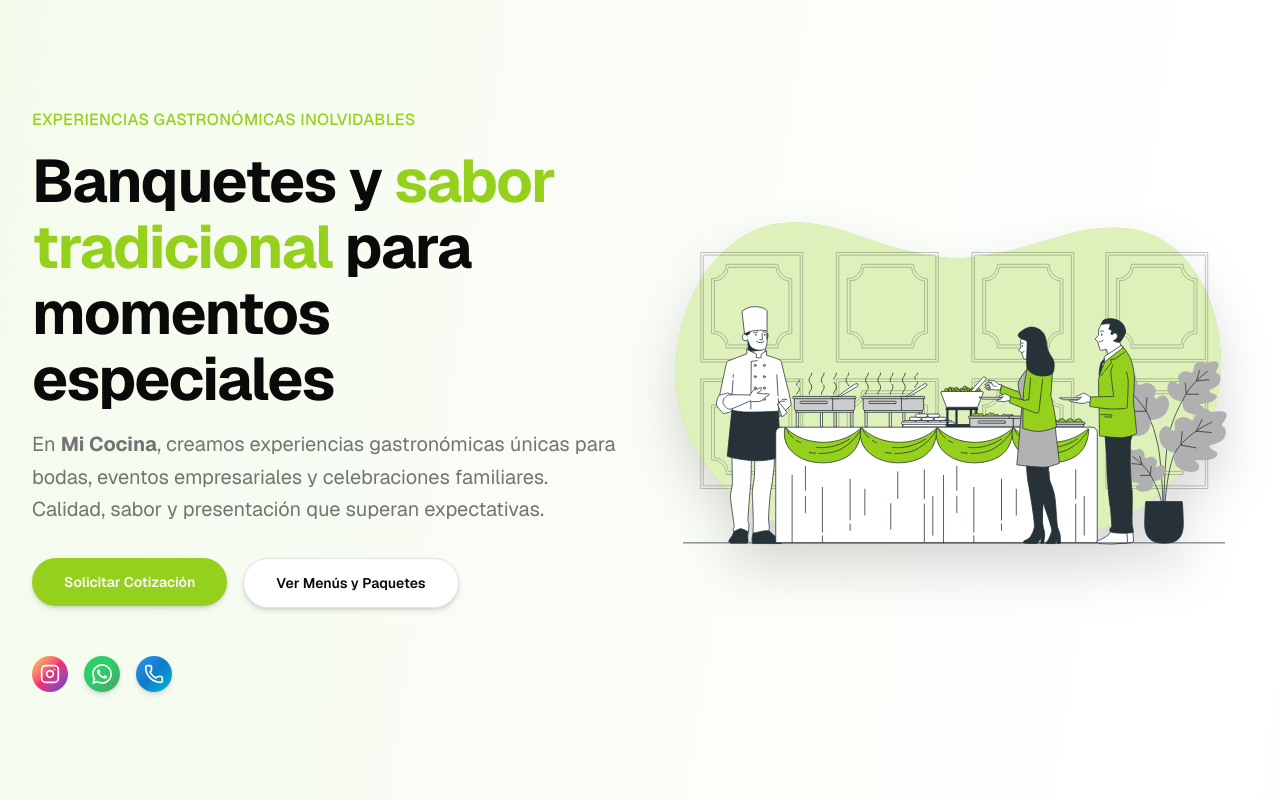
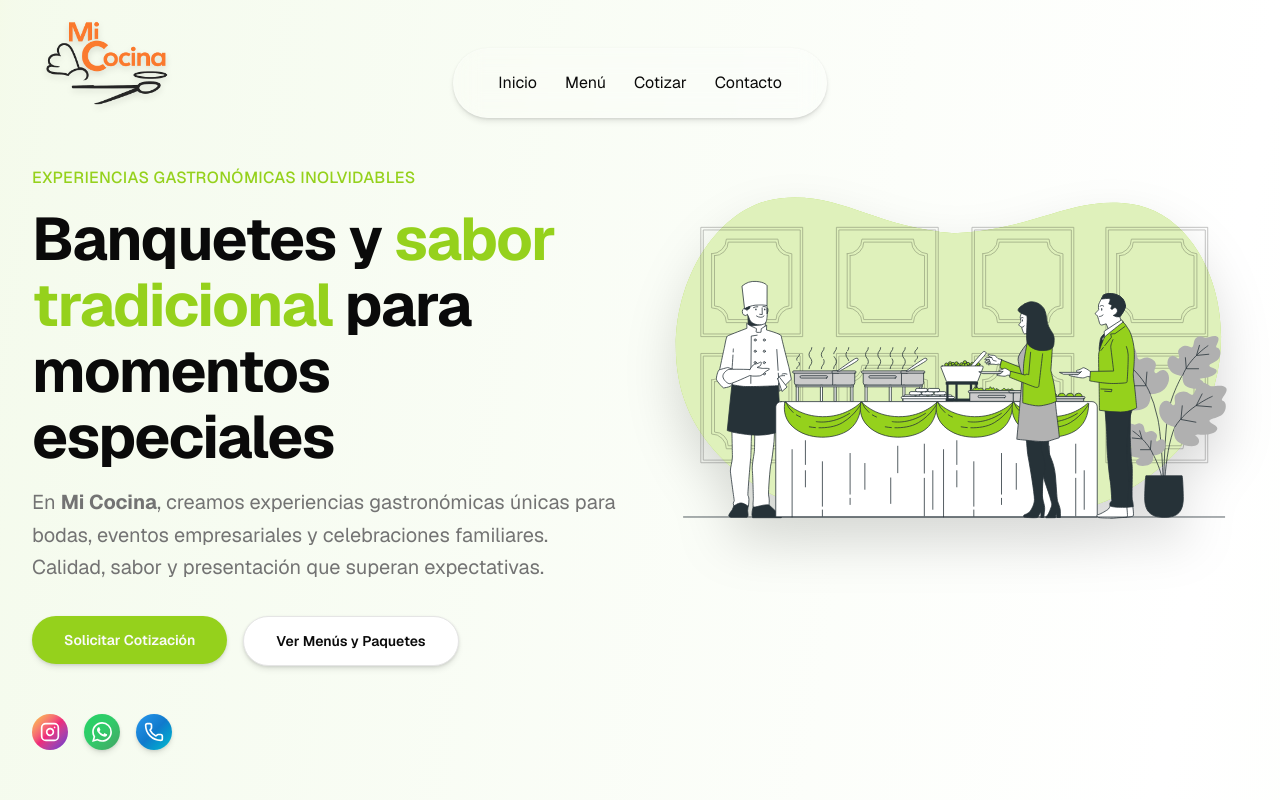
Before and after one commit to DevGandara/mi-cocina-app, a Next.js app: page / in a window 1280 px wide. Shown: the top 800 px of the page. Built offline with nearby package versions, Linux system fonts and the light colour scheme.

Commit message:
feat: add navbar and add logo to hero section

```diff
--- a/app/layout.tsx
+++ b/app/layout.tsx
@@ -1,6 +1,7 @@
 import type { Metadata } from "next";
 import { Geist, Geist_Mono } from "next/font/google";
 import "./globals.css";
+import { Navbar } from "@/components/navbar";
 
 const geistSans = Geist({
   variable: "--font-geist-sans",
@@ -28,6 +29,7 @@ export default function RootLayout({
       <body
         className={`${geistSans.variable} ${geistMono.variable} antialiased`}
       >
+        <Navbar />
         {children}
       </body>
     </html>
--- a/components/landing/hero.tsx
+++ b/components/landing/hero.tsx
@@ -6,9 +6,19 @@ import { WhatsAppIcon } from "../icons/WhatsappIcon";
 
 export function Hero() {
   return (
-    <section className="container min-h-screen mx-auto px-4 md:px-6 lg:px-8 py-12 md:py-24 grid lg:grid-cols-2 gap-12 items-center">
+    <section className="container min-h-screen mx-auto px-4 md:px-6 lg:px-8 py-12 md:py-24 md:pt-0 grid lg:grid-cols-2 gap-12 items-center">
       <div className="space-y-8 text-center lg:text-left">
         <div className="space-y-4">
+          <div className="flex justify-center lg:justify-start">
+            <Image
+              src="/mi-cocina-logo.png"
+              alt="Mi Cocina Logo"
+              width={150}
+              height={150}
+              className="object-contain drop-shadow-md"
+              priority
+            />
+          </div>
           <h2 className="text-primary font-medium tracking-wide uppercase text-sm md:text-base">
             Experiencias Gastronómicas Inolvidables
           </h2>
--- /dev/null
+++ b/components/navbar.tsx
@@ -0,0 +1,94 @@
+"use client";
+
+import Link from "next/link";
+import Image from "next/image";
+import { useState } from "react";
+
+const links = [
+  { href: "/", label: "Inicio" },
+  { href: "/menu", label: "Menú" },
+  { href: "/cotizar", label: "Cotizar" },
+  { href: "/contacto", label: "Contacto" },
+];
+
+export const Navbar = () => {
+  const [open, setOpen] = useState(false);
+
+  return (
+    <div className="fixed top-4 left-0 right-0 z-50 flex justify-end md:top-12 md:justify-center px-2">
+      <div className="relative">
+        {/* Pill navbar */}
+        <nav className="flex items-center justify-between gap-4 md:px-8 md:py-4 rounded-full border border-white/20 bg-white/15 backdrop-blur-md shadow-lg shadow-black/10">
+          {/* Desktop links */}
+          <div className="hidden md:flex items-center gap-1">
+            {links.map((link) => (
+              <Link
+                key={link.href}
+                href={link.href}
+                className="px-3 py-1.5 rounded-full text-md transition-all duration-300 hover:bg-primary/10 hover:shadow-[0_0_20px_var(--primary)]"
+              >
+                {link.label}
+              </Link>
+            ))}
+          </div>
+
+          {/* Hamburger button (mobile) */}
+          <button
+            onClick={() => setOpen(!open)}
+            className="md:hidden flex flex-col justify-center items-center gap-[5px] p-4 backdrop-blur-md"
+            aria-label="Menú"
+          >
+            <span
+              className={`block w-5 h-[2px] bg-current transition-all duration-300 ${
+                open ? "rotate-45 translate-y-[7px]" : ""
+              }`}
+            />
+            <span
+              className={`block w-5 h-[2px] bg-current transition-all duration-300 ${
+                open ? "opacity-0" : ""
+              }`}
+            />
+            <span
+              className={`block w-5 h-[2px] bg-current transition-all duration-300 ${
+                open ? "-rotate-45 -translate-y-[7px]" : ""
+              }`}
+            />
+          </button>
+        </nav>
+
+        {/* Mobile dropdown */}
+        <div
+          className={`md:hidden absolute top-full right-0 mt-2 w-48 rounded-2xl border border-white/20 bg-white/15 backdrop-blur-md shadow-lg shadow-black/10 overflow-hidden transition-all duration-300 ${
+            open
+              ? "opacity-100 scale-100 translate-y-0 "
+              : "opacity-0 scale-95 -translate-y-2 pointer-events-none"
+          }`}
+        >
+          <div className="flex flex-col py-2">
+            <div className="flex justify-center">
+              <Image
+                src="/mi-cocina-logo.png"
+                alt="Logo"
+                width={50}
+                height={50}
+                priority
+                className="justify-center"
+              />
+            </div>
+            <div className="h-px w-full bg-black/20" />
+            {links.map((link) => (
+              <Link
+                key={link.href}
+                href={link.href}
+                onClick={() => setOpen(false)}
+                className="px-5 py-3 text-md transition-all duration-300 hover:bg-primary/10 hover:shadow-[0_0_20px_var(--primary)]"
+              >
+                {link.label}
+              </Link>
+            ))}
+          </div>
+        </div>
+      </div>
+    </div>
+  );
+};
```
Also changed, not shown: public/mi-cocina-logo.png (added).
